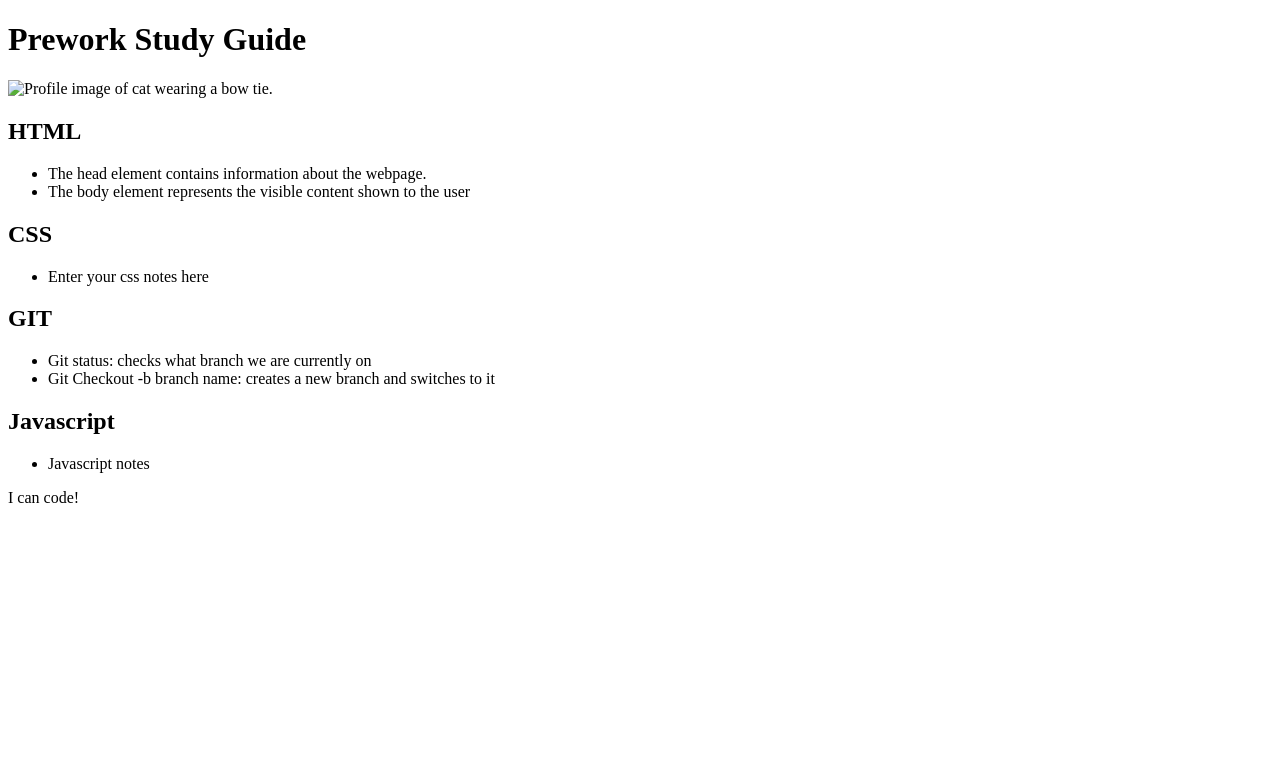
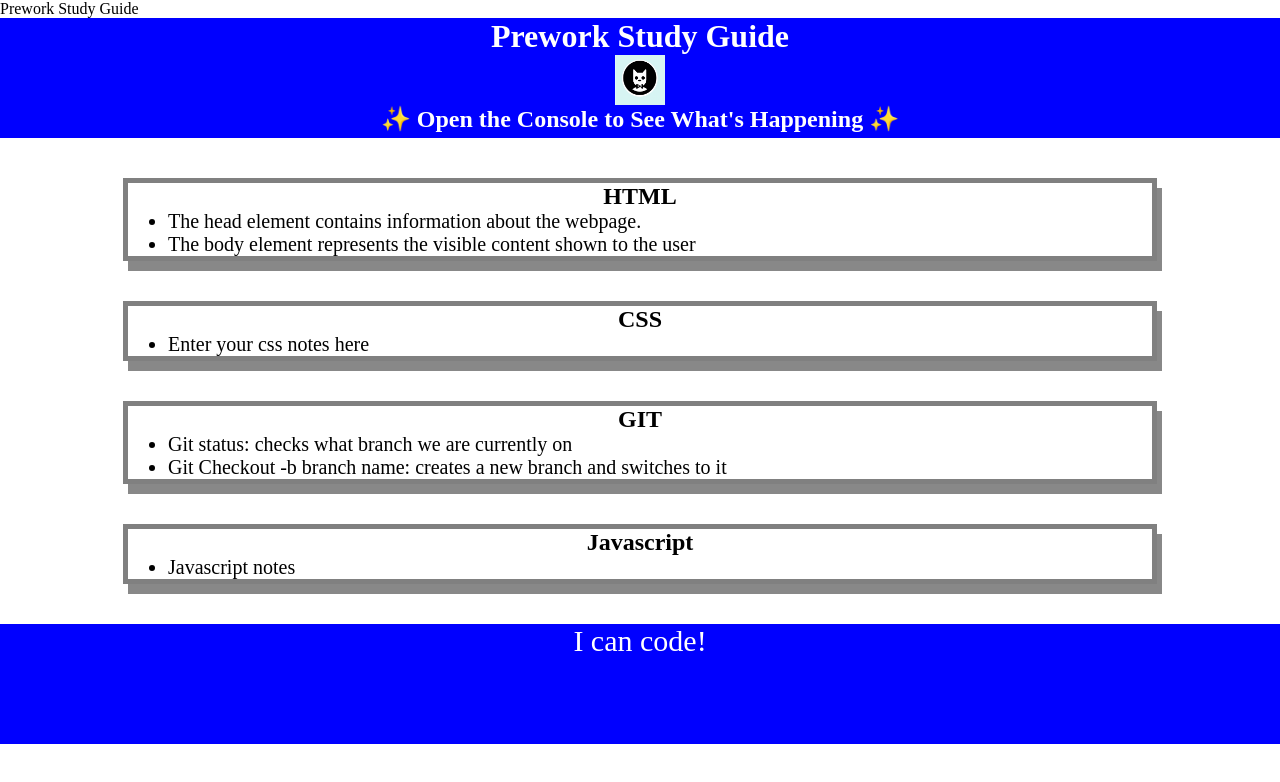
Before and after one commit to mitzi03/prework-study-guide, a plain HTML site: page prework-study-guidestartercode/index.html in a window 1280 px wide. Drawn offline with Linux system fonts and the light colour scheme.

Commit message:
added js to file

```diff
--- /dev/null
+++ b/prework-study-guidestartercode/assets/script.js
@@ -0,0 +1,18 @@
+var topics = ['HTML','CSS','Git','Javascript'];
+
+for (var x = 0; x < topics.length; x++) {
+    console.log(topics[x]);
+   }
+
+/*if (topic === 'HTML') {
+  console.log("Let's study HTML!");
+} else if (topic === 'CSS') {
+  console.log("Let's study CSS!");
+} else if (topic === 'Git') {
+  console.log("Let's study Git!");
+} else if (topic === 'JavaScript') {
+  console.log("Let's study JavaScript!");
+} else {
+  console.log('Please try again!');
+}
+*/
--- /dev/null
+++ b/prework-study-guidestartercode/assets/style.css
@@ -0,0 +1,36 @@
+* {
+    margin: 0;
+    padding: 0;
+}
+header,
+footer {
+    width: 100%;
+    height: 120px;
+    background-color: blue;
+    color: white;
+}
+h1,
+h2 {
+    text-align: center;
+}
+img {
+    display: block;
+    height: 50px;
+    width: 50px;
+    margin-left: auto;
+    margin-right: auto;
+}
+ul {
+    padding-left: 40px;
+    font-size: 20px;
+}
+p {
+    text-align: center;
+    font-size: 30px;
+  }
+  .card {
+    width: 80%;
+    margin: 40px auto;
+    border: 5px solid gray;
+    box-shadow: 5px 10px #888888;
+  }
--- a/prework-study-guidestartercode/index.html
+++ b/prework-study-guidestartercode/index.html
@@ -4,12 +4,14 @@
     <meta charset="UTF-8" />
     <meta http-equiv="X-UA-Compatible" content="IE=edge" />
     <meta name="viewport" content="width=device-width, initial-scale=1.0" />
+    <link rel="stylesheet" href="assets/style.css"
     <title>Prework Study Guide</title>
   </head>
   <body>
     <header id="top">
       <h1>Prework Study Guide</h1>
       <img src="./assets/bowtie-cat.png" alt="Profile image of cat wearing a bow tie." />
+      <h2>✨ Open the Console to See What's Happening ✨ </h2>
     </header>
     <main>
       <section class="card" id="html-section">
@@ -46,5 +48,6 @@
     <footer>
       <p>I can code!</p>
     </footer>
+    <script src="./assets/script.js"></script>
   </body>
 </html>
```
Also changed, not shown: prework-study-guidestartercode/assets/bowtie-cat.png (added), 3 other files.
